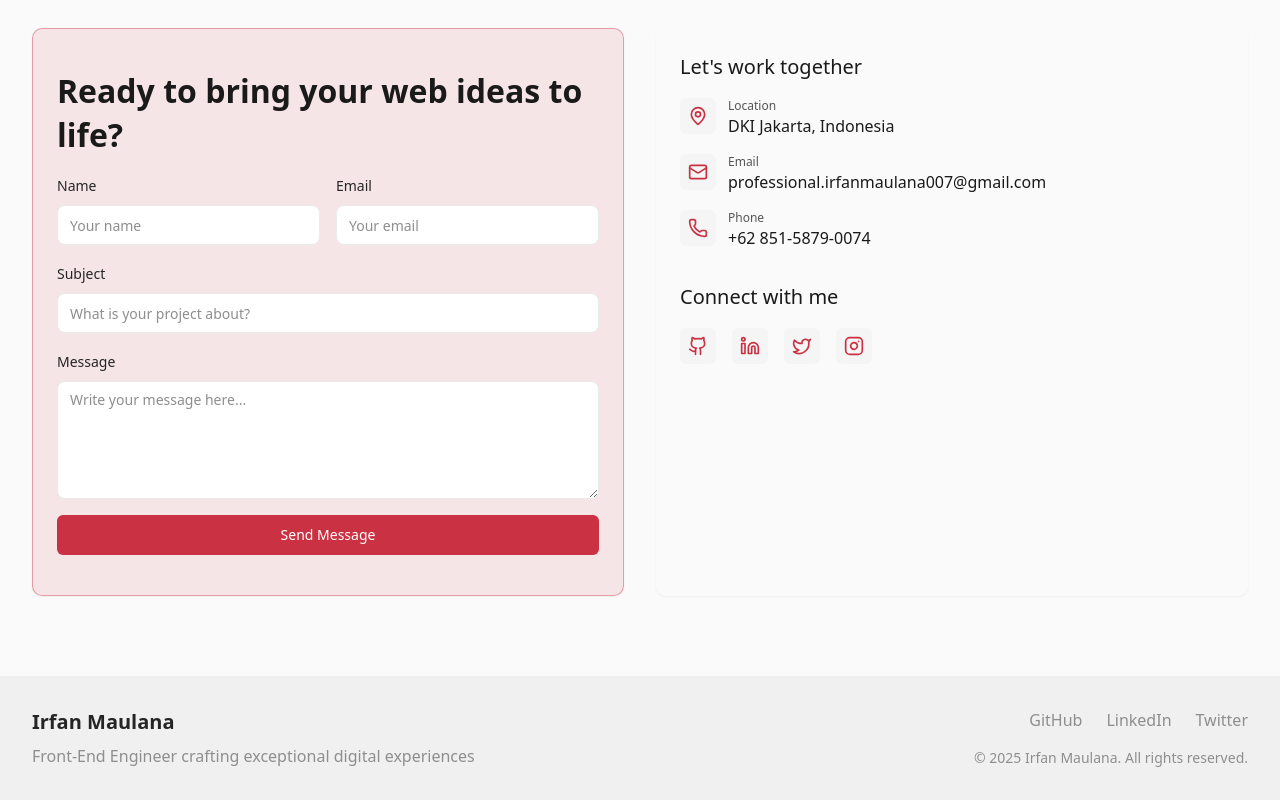
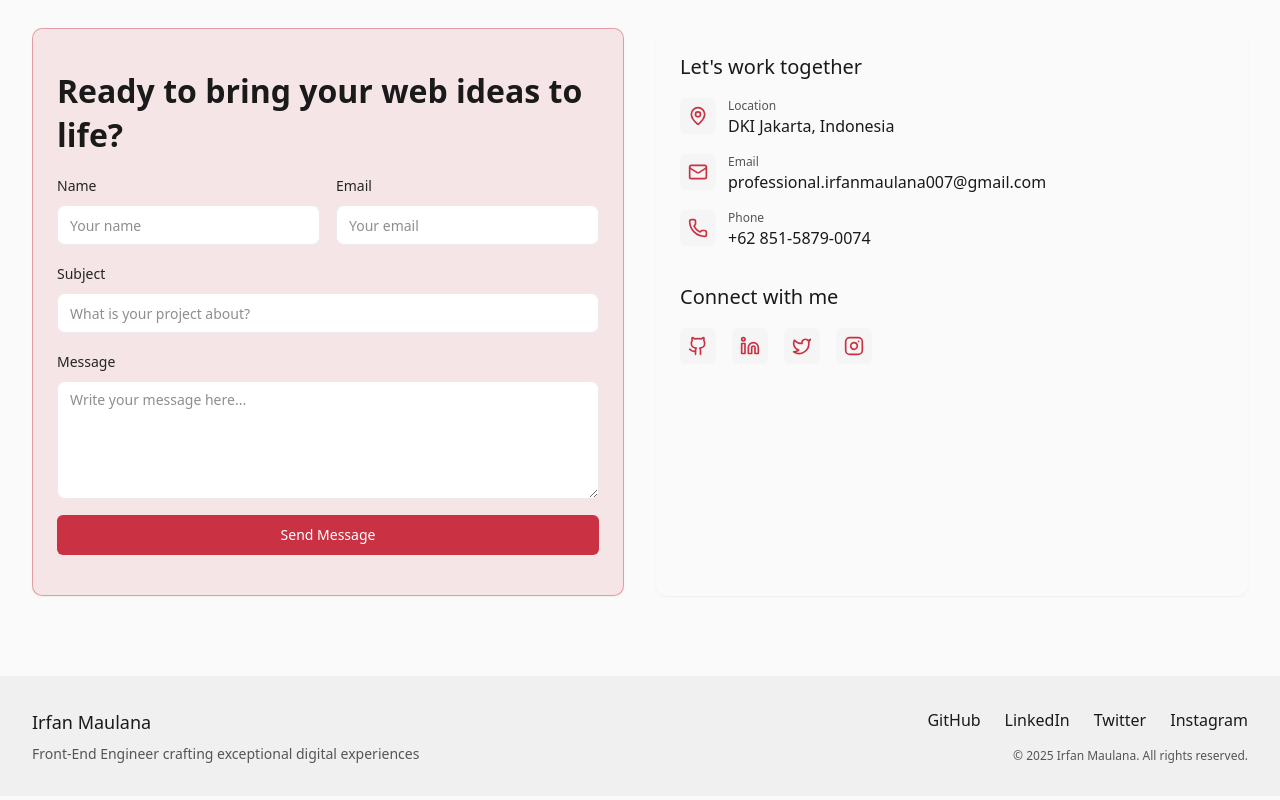
Before and after one commit to irfanmaulana007/portfolio, a Next.js app: page / in a window 1280 px wide. Shown: the part 3643-4443 px from the top of the page. Built offline with nearby package versions, Linux system fonts and the light colour scheme.

Commit message:
Footer improvement

```diff
--- a/components/footer.tsx
+++ b/components/footer.tsx
@@ -2,6 +2,7 @@
 
 import { personalInfo, socialLinks } from '@/lib/constants';
 import Link from 'next/link';
+import { Text } from './ui/text';
 
 export function Footer() {
   const currentYear = new Date().getFullYear();
@@ -10,13 +11,11 @@ export function Footer() {
     <footer className="bg-[#F0F0F0] dark:bg-[#181818] relative py-8">
       <div className="container">
         <div className="flex flex-col md:flex-row justify-between items-center gap-4">
-          <div className="text-center md:text-left">
-            <Link href="#home" className="text-xl font-semibold">
-              {personalInfo.name}
-            </Link>
-            <p className="text-muted-foreground mt-2">
+          <div className="text-center md:text-left space-y-2">
+            <Text size="lg">{personalInfo.name}</Text>
+            <Text size="sm" variant="secondary">
               Front-End Engineer crafting exceptional digital experiences
-            </p>
+            </Text>
           </div>
           <div className="flex flex-col items-center md:items-end">
             <div className="flex gap-6 mb-4">
@@ -26,7 +25,7 @@ export function Footer() {
                 rel="noopener noreferrer"
                 className="text-muted-foreground hover:text-foreground transition-colors"
               >
-                GitHub
+                <Text size="md">GitHub</Text>
               </Link>
               <Link
                 href={socialLinks.linkedin.url}
@@ -34,7 +33,7 @@ export function Footer() {
                 rel="noopener noreferrer"
                 className="text-muted-foreground hover:text-foreground transition-colors"
               >
-                LinkedIn
+                <Text size="md">LinkedIn</Text>
               </Link>
               <Link
                 href={socialLinks.twitter.url}
@@ -42,12 +41,20 @@ export function Footer() {
                 rel="noopener noreferrer"
                 className="text-muted-foreground hover:text-foreground transition-colors"
               >
-                Twitter
+                <Text size="md">Twitter</Text>
+              </Link>
+              <Link
+                href={socialLinks.instagram.url}
+                target="_blank"
+                rel="noopener noreferrer"
+                className="text-muted-foreground hover:text-foreground transition-colors"
+              >
+                <Text size="md">Instagram</Text>
               </Link>
             </div>
-            <p className="text-sm text-muted-foreground">
+            <Text size="caption" variant="secondary">
               © {currentYear} {personalInfo.name}. All rights reserved.
-            </p>
+            </Text>
           </div>
         </div>
       </div>
```
